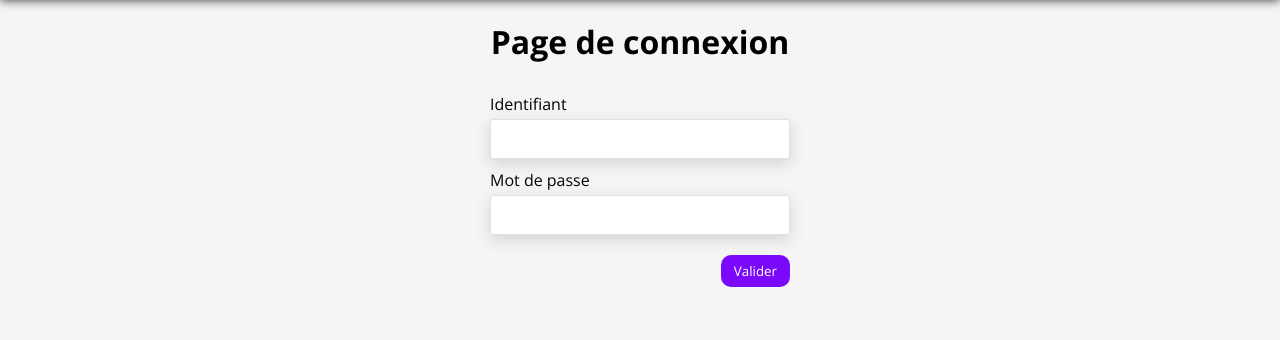
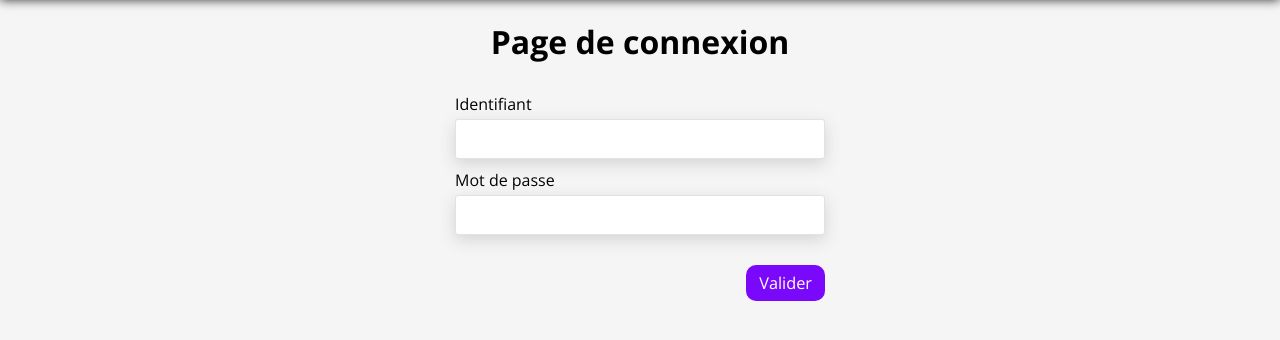
Before and after one commit to rohenha/dashboard-QoS-CI, a PHP site: page /pg_login.php in a window 1280 px wide. Shown: the part 55-395 px from the top of the page. Run offline with PHP 8.4, Linux system fonts and the light colour scheme.

Commit message:
mise à jour page login

```diff
--- a/css/master.css
+++ b/css/master.css
@@ -348,7 +348,8 @@ html, body {
   padding: 7px 13px;
   background-color: #7A08FA;
   color: #fff;
-  cursor: pointer; }
+  cursor: pointer;
+  font-size: 1.02em; }
   .btn-purple:hover {
     background-color: #ae6afb; }
 
@@ -365,7 +366,7 @@ header {
     margin-top: 5px; }
 
 #form_connexion {
-  width: 300px;
+  width: 370px;
   margin: 10px auto; }
   #form_connexion h1 {
     text-align: center; }
@@ -397,7 +398,7 @@ header {
     #form_connexion form p {
       margin-bottom: 10px; }
       #form_connexion form p#space {
-        margin-top: 20px; }
+        margin-top: 30px; }
       @media screen and (max-width: 768px) {
         #form_connexion form p {
           margin-top: 40px; } }
--- a/scss/partials/_login.scss
+++ b/scss/partials/_login.scss
@@ -1,6 +1,6 @@
 #form_connexion{
     h1{text-align: center}
-    width:300px;
+    width:370px;
     margin: 10px auto;
     @media screen and (max-width: $tablet) {
         width : 100%;
@@ -32,7 +32,7 @@
         }
         p{
             margin-bottom: 10px;
-            &#space{ margin-top: 20px;}
+            &#space{ margin-top: 30px;}
             @media screen and (max-width: $tablet) {
                 margin-top: 40px;
             }
--- a/scss/partials/_structure.scss
+++ b/scss/partials/_structure.scss
@@ -5,6 +5,6 @@
 .bloc_size{max-width:$desktopHD;margin:0 auto;box-sizing: border-box; padding:10px;}
 html,body{background-color: $color2;font-size:100%;font-family: $opensans;}
 .popin{display:none;}
-.btn-purple{@include border-radius(10px);box-sizing: border-box; padding:7px 13px; background-color:$color8;color:$color3;cursor:pointer;
+.btn-purple{@include border-radius(10px);box-sizing: border-box; padding:7px 13px; background-color:$color8;color:$color3;cursor:pointer;font-size:1.02em;
            &:hover{background-color:$color9;}
 }
```
Also changed, not shown: css/master.min.css, 2 other files.
